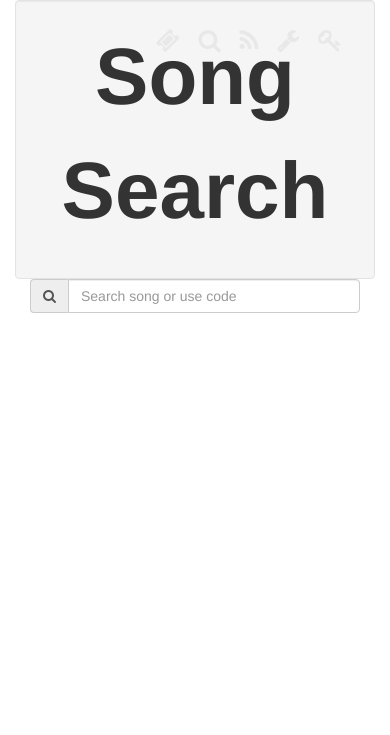
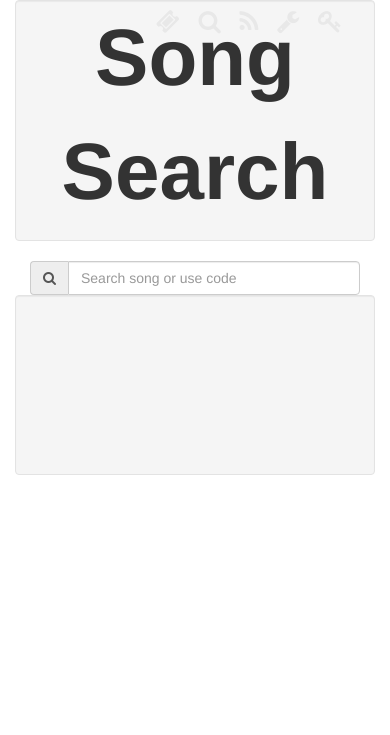
Before and after one commit to parsingphase/takeAticket, a PHP site: template views/songSearch.html.twig in a window 390 px wide. Shown: the top 735 px of the page. Run offline with PHP 8.4, Linux system fonts and the light colour scheme; the template is opened without the code that fills it, so the values that code supplies are empty; some libraries are stand-ins or nearby versions.

Commit message:
Improve styling of search page, header block

```diff
--- a/views/songSearch.html.twig
+++ b/views/songSearch.html.twig
@@ -14,8 +14,7 @@
     {% endblock %}
 
     {% block appTarget %}
-
-
+        <div class="searchContent">
             <div class="col-md-6">
                 <div class="input-group input-group">
                     <span class="input-group-addon" id="search-addon1"><span class="fa fa-search"></span> </span>
@@ -27,8 +26,8 @@
                 </div>
             </div>
 
-        <div class="col-md-6">
-            <div id="target"></div>
+            <div class="col-md-6 well searchTargetOuter">
+                <div id="searchTarget"></div>
             </div>
-
+        </div>
     {% endblock %}
--- a/www/css/ticket.css
+++ b/www/css/ticket.css
@@ -1,4 +1,5 @@
 div.page-header {
+  padding: 0;
   font-size: 80px;
   font-weight: bolder;
   margin-top: 0;
@@ -33,9 +34,6 @@ div.ticket p.song {
 }
 div.upcoming {
   margin-bottom: 100px;
-}
-div.upcoming div.well {
-  padding: 0;
 }
 div.upcoming div.well.ticket {
   min-height: 200px;
@@ -134,6 +132,13 @@ div.manage .acSong.selected,
 div.songSearch .acSong.selected {
   background-color: lightblue;
 }
+div.songSearch .searchContent {
+  padding-top: 20px;
+}
+div.songSearch .searchTargetOuter {
+  min-height: 180px;
+  padding-top: 0;
+}
 div.end {
   position: fixed;
   bottom: 0;
--- a/www/css/ticket.less
+++ b/www/css/ticket.less
@@ -1,4 +1,5 @@
 div.page-header {
+  padding: 0;
   font-size: 80px;
   font-weight: bolder;
   margin-top: 0;
@@ -43,7 +44,7 @@ div.upcoming {
   margin-bottom: 100px;
 
   div.well {
-    padding: 0;
+    //padding: 0;
 
     &.ticket {
       min-height: 200px;
@@ -181,6 +182,17 @@ div.songSearch {
   }
 }
 
+div.songSearch {
+  .searchContent {
+    padding-top: 20px;
+  }
+
+  .searchTargetOuter {
+    min-height: 180px;
+    padding-top: 0;
+  }
+}
+
 div.end {
   position: fixed;
   bottom: 0;
--- a/www/js/ticket.js
+++ b/www/js/ticket.js
@@ -309,7 +309,7 @@ var ticketer = {
         );
 
         this.songDetailsTemplate = Handlebars.compile(
-            '<div class=""><h4>{{song.artist}}: {{song.title}}</h4>' +
+            '<div class="songDetails"><h3>{{song.artist}}: {{song.title}}</h3>' +
             'Code: {{song.codeNumber}}<br /> ' +
             'Harmony? {{#if song.hasHarmony}}Yes{{else}}No{{/if}}<br /> ' +
             'Keys? {{#if song.hasKeys}}Yes{{else}}No{{/if}}<br /> ' +
@@ -465,7 +465,7 @@ var ticketer = {
     },
 
     searchPageSongSelectionClick: function (song) {
-        var target = $('#target');
+        var target = $('#searchTarget');
         //this.dumpSongInfo(song);
         target.html(this.songDetailsTemplate({song: song}));
     },
```
Lines whose indentation alone changed are shown as unchanged.
